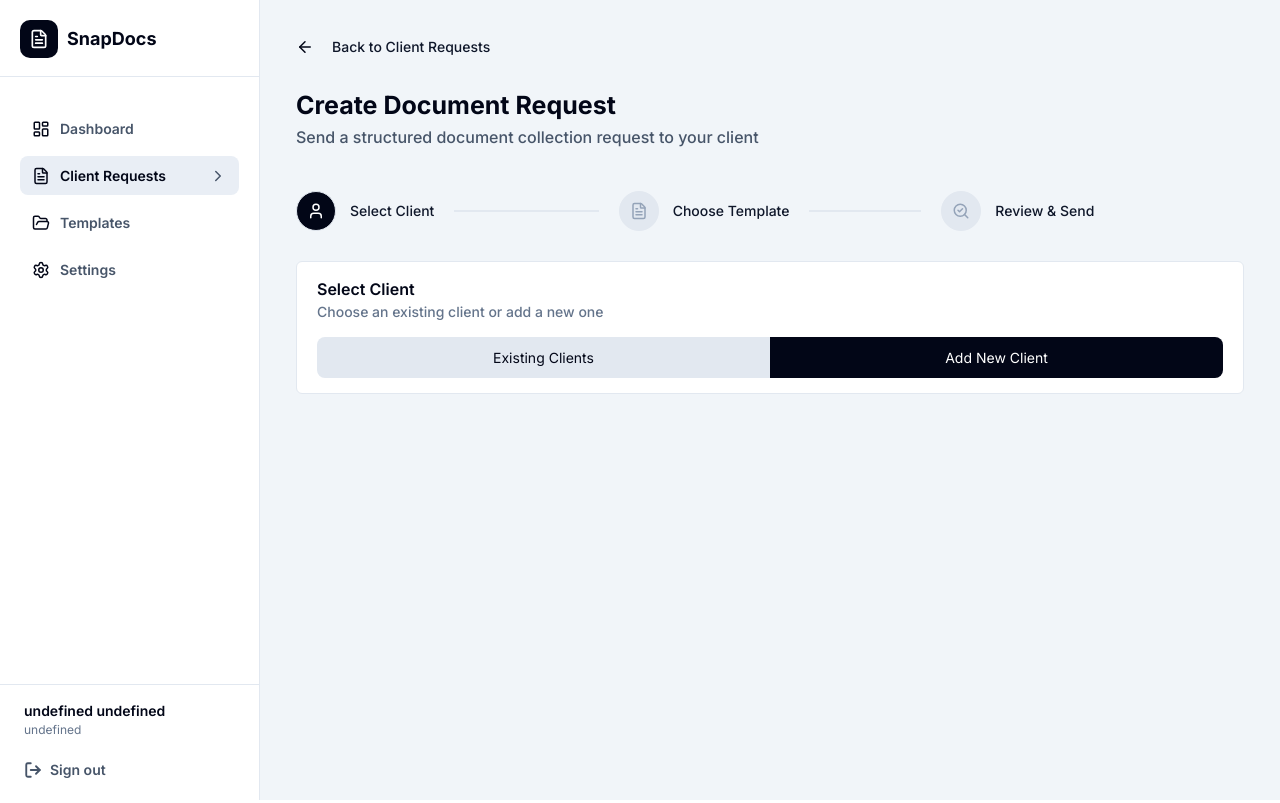
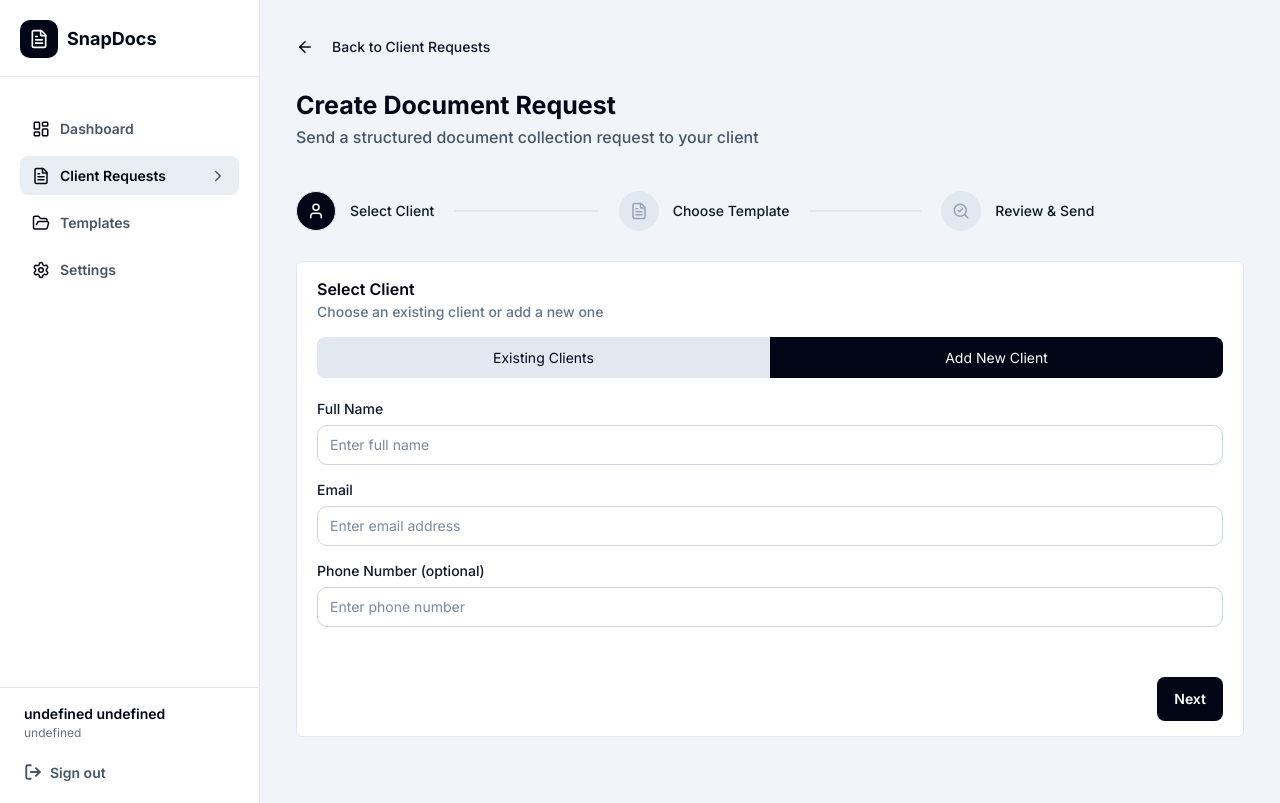
Before and after one commit to bhaskar-pi/snapdocs, a Next.js app in the folder frontend/: page /client-requests/create in a window 1280 px wide. Both pictures are taken after a click on the element "Add New Client". Built offline with nearby package versions, Linux system fonts and the light colour scheme; no server answers.

Commit message:
added client form

```diff
--- a/frontend/src/app/client-requests/create/create.module.css
+++ b/frontend/src/app/client-requests/create/create.module.css
@@ -58,3 +58,23 @@
   background-color: var(--disabled-bg);
   color: var(--primary);
 }
+
+.clientForm {
+  margin-top: 20px;
+  display: flex;
+  flex-direction: column;
+  gap: 14px;
+  width: 100%;
+}
+
+.inputFiled {
+  max-width: 100% !important;
+}
+
+.formActions {
+    display: flex;
+    align-items: center;
+    justify-content: space-between;
+
+    margin-top: 50px;
+}
--- a/frontend/src/app/client-requests/create/select-client.tsx
+++ b/frontend/src/app/client-requests/create/select-client.tsx
@@ -1,6 +1,10 @@
 "use client";
 
 import { useState } from "react";
+
+import { Button } from "@/components/common/button";
+import { Input } from "@/components/form/input";
+import { Select } from "@/components/form/select";
 
 import styles from "./create.module.css";
 
@@ -32,6 +36,42 @@ const SelectClient = () => {
           {ClientAction.ADD_NEW}
         </div>
       </div>
+      {action === ClientAction.EXISTING && (
+        <form className={styles.clientForm}>
+          <Select id="existing-clients" label="Clients" options={[]} />
+        </form>
+      )}
+
+      {action === ClientAction.ADD_NEW && (
+        <form className={styles.clientForm}>
+          <Input
+            required
+            id="client-full-name"
+            label="Full Name"
+            placeholder="Enter full name"
+            filedClassName={styles.inputFiled}
+          />
+          <Input
+            required
+            id="client-full-name"
+            label="Email"
+            placeholder="Enter email address"
+            filedClassName={styles.inputFiled}
+          />
+          <Input
+            required
+            id="client-full-name"
+            label="Phone Number (optional)"
+            placeholder="Enter phone number"
+            filedClassName={styles.inputFiled}
+          />
+        </form>
+      )}
+
+      <div className={styles.formActions}>
+        <p></p>
+        <Button>Next</Button>
+      </div>
     </div>
   );
 };
--- a/frontend/src/components/form/form.module.css
+++ b/frontend/src/components/form/form.module.css
@@ -92,3 +92,48 @@
   color: var(--input-text);
   margin-bottom: var(--form-gap-sm);
 }
+
+/** select classes */
+
+.selectWrapper {
+  position: relative;
+  width: 100%;
+}
+
+.selectDropdown {
+  position: absolute;
+  top: calc(100% + 6px);
+  left: 0;
+  width: 100%;
+  box-sizing: border-box;
+
+  background-color: var(--slate-200);
+  border: 1px solid var(--border-border);
+  border-radius: var(--radius-sm);
+  padding: 6px;
+
+  max-height: 220px;
+  overflow-y: auto;
+  z-index: 20;
+}
+
+.selectOption {
+  padding: 8px 10px;
+  border-radius: var(--radius-sm);
+  cursor: pointer;
+
+  font-size: var(--font-sm);
+  color: var(--input-text);
+}
+
+.selectOption:hover {
+  background-color: var(--slate-700);
+  color: var(--text-inverted);
+}
+
+.selectEmpty {
+  padding: 10px;
+  text-align: center;
+  font-size: var(--font-sm);
+  color: var(--input-placeholder);
+}
--- a/frontend/src/components/form/input/index.tsx
+++ b/frontend/src/components/form/input/index.tsx
@@ -6,6 +6,7 @@ interface InputProps extends React.InputHTMLAttributes<HTMLInputElement> {
   containerClassName?: string;
   labelClassName?: string;
   inputClassName?: string;
+  filedClassName?: string;
   message?: string;
   messageType?: "error" | "warning" | "info" | "neutral";
   messagePosition?: "left" | "right" | "center";
@@ -27,6 +28,7 @@ export const Input: React.FC<InputProps> = ({
   containerClassName = "",
   labelClassName = "",
   inputClassName = "",
+  filedClassName = "",
   message,
   messageType = "error",
   messagePosition = "left",
@@ -47,7 +49,7 @@ export const Input: React.FC<InputProps> = ({
         {label}
       </label>
 
-      <div className={styles.field}>
+      <div className={`${styles.field} ${filedClassName}`}>
         <input
           className={`${styles.input} ${inputClassName} ${errorBorder}`}
           type={type}
--- /dev/null
+++ b/frontend/src/components/form/select/index.tsx
@@ -0,0 +1,142 @@
+"use client";
+
+import { useEffect, useMemo, useRef, useState } from "react";
+
+import styles from "../form.module.css";
+
+interface Option {
+  label: string;
+  value: string;
+  disabled?: boolean;
+}
+
+interface Props {
+  id: string;
+  label: string;
+  options: Option[];
+
+  value?: string;
+  onChange?: (value: string) => void;
+
+  placeholder?: string;
+
+  containerClassName?: string;
+  labelClassName?: string;
+  fieldClassName?: string;
+  inputClassName?: string;
+
+  message?: string;
+  messageType?: "error" | "warning" | "info" | "neutral";
+  messagePosition?: "left" | "right" | "center";
+}
+
+const messagePositionStyles: Record<
+  NonNullable<Props["messagePosition"]>,
+  string
+> = {
+  left: styles.messageLeft,
+  center: styles.messageCenter,
+  right: styles.messageRight,
+};
+
+export const Select = ({
+  id,
+  label,
+  options,
+  value,
+  onChange,
+  placeholder = "Select...",
+
+  containerClassName = "",
+  labelClassName = "",
+  fieldClassName = "",
+  inputClassName = "",
+
+  message,
+  messageType = "error",
+  messagePosition = "left",
+}: Props) => {
+  const wrapperRef = useRef<HTMLDivElement>(null);
+
+  const [open, setOpen] = useState(false);
+  const [search, setSearch] = useState("");
+
+  const selectedOption = options.find((o) => o.value === value);
+
+  const filteredOptions = useMemo(() => {
+    if (!search) return options;
+    return options.filter((o) =>
+      o.label.toLowerCase().includes(search.toLowerCase()),
+    );
+  }, [options, search]);
+
+  // close dropdown on outside click
+  useEffect(() => {
+    const handler = (e: MouseEvent) => {
+      if (!wrapperRef.current?.contains(e.target as Node)) {
+        setOpen(false);
+        setSearch("");
+      }
+    };
+    document.addEventListener("mousedown", handler);
+    return () => document.removeEventListener("mousedown", handler);
+  }, []);
+
+  const messageClassName = [
+    styles.message,
+    styles[messageType],
+    messagePositionStyles[messagePosition],
+  ].join(" ");
+
+  const errorBorder =
+    message && messageType === "error" ? styles.inputError : "";
+
+  return (
+    <div className={`${styles.inputContainer} ${containerClassName}`}>
+      <label htmlFor={id} className={`${styles.label} ${labelClassName}`}>
+        {label}
+      </label>
+
+      <div
+        ref={wrapperRef}
+        className={`${styles.selectWrapper} ${fieldClassName}`}
+      >
+        <input
+          id={id}
+          className={`${styles.input} ${inputClassName} ${errorBorder}`}
+          placeholder={placeholder}
+          value={open ? search : selectedOption?.label || ""}
+          onFocus={() => setOpen(true)}
+          onChange={(e) => {
+            setSearch(e.target.value);
+            setOpen(true);
+          }}
+        />
+
+        {open && (
+          <div className={styles.selectDropdown}>
+            {filteredOptions.length === 0 && (
+              <div className={styles.selectEmpty}>No results found</div>
+            )}
+
+            {filteredOptions.map((option) => (
+              <div
+                key={option.value}
+                className={styles.selectOption}
+                onClick={() => {
+                  onChange?.(option.value);
+                  setOpen(false);
+                  setSearch("");
+                }}
+              >
+                {option.label}
+              </div>
+            ))}
+          </div>
+        )}
+      </div>
+
+      {message && <p className={messageClassName}>{message}</p>}
+    </div>
+  );
+};
--- a/frontend/src/types/models/misc.ts
+++ b/frontend/src/types/models/misc.ts
@@ -1,3 +1,9 @@
 export interface ApiError {
   message: string;
 }
+
+export interface Option {
+  key: string | number;
+  value: string | number;
+  label: string | number;
+}
```
Also changed, not shown: frontend/src/types/enums/misc.ts (added).
